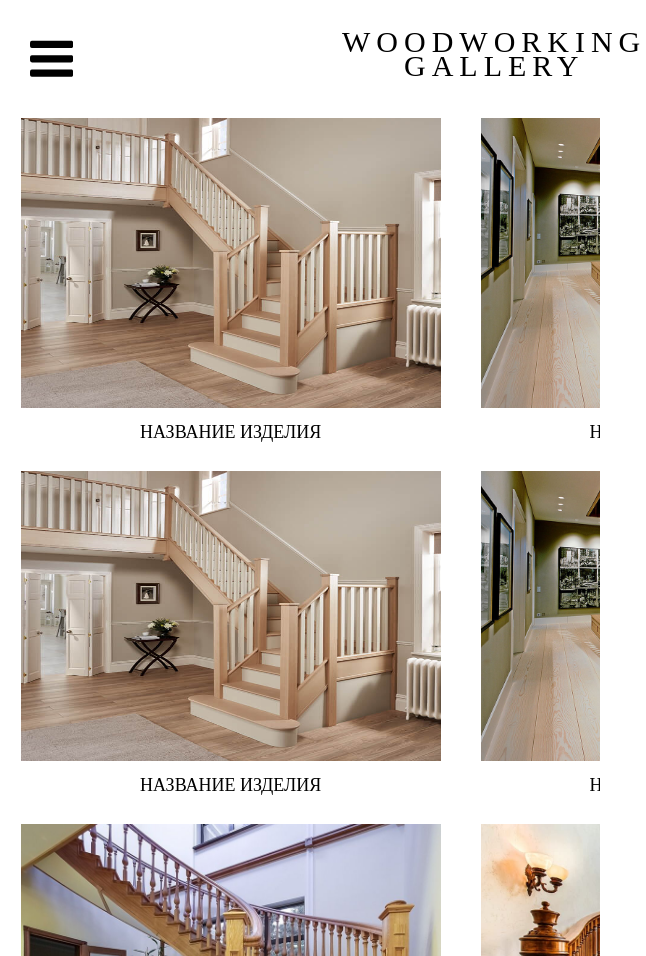
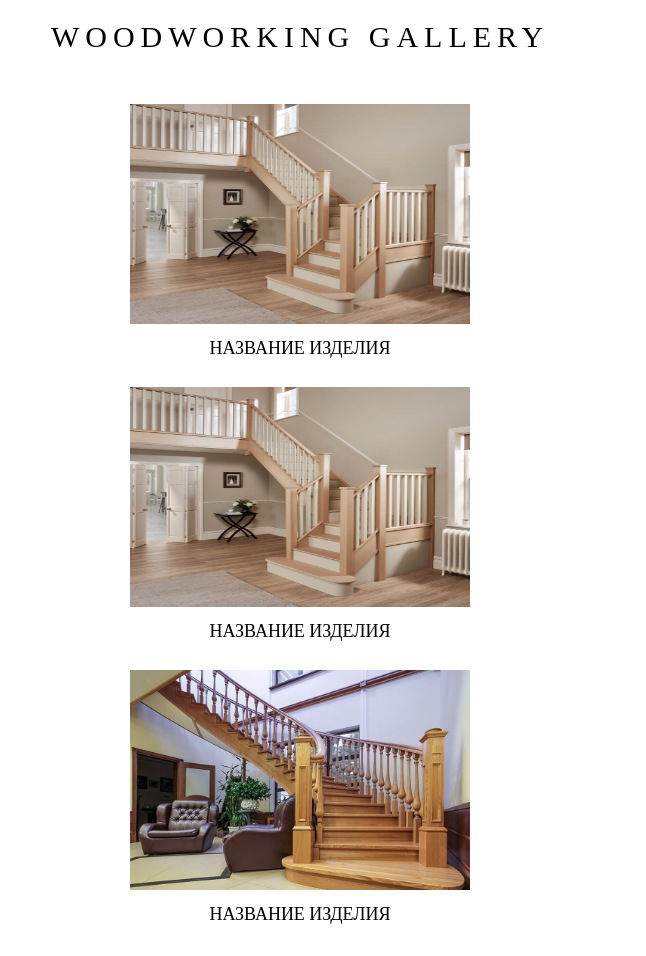
Before and after one commit to sut-v-lubvi/woodworking-portfolio, a plain HTML site: page index.html in a window 600 px wide. Shown: the top 956 px of the page, 646 px wide, since content can reach past the window. Drawn offline with Linux system fonts and the light colour scheme.

Commit message:
prescribed an adaptive

```diff
--- /dev/null
+++ b/css/pager main/style.scss
@@ -0,0 +1,170 @@
+@import "nullstyle.scss";
+
+@font-face {
+	font-family: 'Ubuntu';
+	src: url('../fonts/Ubuntu') format('truetype');
+	font-style: normal;
+	font-weight: normal;
+}
+
+.heder {
+	display: flex;
+	justify-content: space-evenly;
+	gap: 250px;
+	padding: 20px;
+}
+
+.nav__icon {
+	width: 22px;
+}
+
+.heder__title {
+	text-align: center;
+	font-family: Inconsolata;
+	font-size: 30px;
+	line-height: 24px;
+	text-transform: uppercase;
+	letter-spacing: 0.2em;
+	color: #000000;
+}
+
+.empty {
+	width: 22px;
+}
+
+.icon svg {
+	width: auto;
+	height: 120%;
+}
+
+.about {
+	min-height: 100%;
+	overflow: hidden;
+	display: flex;
+	flex-direction: column;
+}
+
+.about__body {
+	width: 900px;
+	margin: 0 auto;
+	flex: 1 1 auto;
+}
+
+.title {
+	margin: 40 0 0 0;
+}
+
+.about__gallery {
+	display: flex;
+	justify-content: center;
+	gap: 40px;
+	margin-top: 40px;
+}
+
+.column {
+	max-width: 420px;
+	display: flex;
+	flex-direction: column;
+}
+
+.column__title {
+	font-size: 18px;
+	text-align: center;
+	padding: 15 0 30 0;
+}
+
+.column__photo {
+	img {
+		width: 100%;
+		height: 290px;
+	}
+}
+
+.footer {
+	margin-top: 40px;
+	padding: 20 0 20 0;
+	background-color: #f0f0f0;
+}
+
+.foother__text {
+	font-family: 'Playfair Display';
+	font-size: 18px;
+	line-height: 24px;
+	text-align: center;
+}
+
+.foother__contacts {}
+
+@media only screen and (max-width: 600px) {
+
+	.heder__title {
+		line-height: 34px;
+	}
+
+	.about__body {
+		width: 100%;
+	}
+
+	nav {
+		display: none;
+	}
+
+	.empty {
+		display: none;
+	}
+
+	.about__gallery {
+		flex-wrap: wrap;
+		margin-top: 30px;
+	}
+
+	.column {
+		width: 340px;
+	}
+
+	.column__title {}
+
+	.column__photo img {
+		width: 100%;
+		height: 220px;
+	}
+
+}
+
+@media only screen and (min-width: 600px) and (max-width: 992px) {
+	.heder__title {
+		line-height: 34px;
+	}
+
+	.about__body {
+		width: 100%;
+	}
+
+	nav {
+		display: none;
+	}
+
+	.empty {
+		display: none;
+	}
+
+	.about__gallery {
+		flex-wrap: wrap;
+		margin-top: 30px;
+	}
+
+	.column {
+		width: 340px;
+	}
+
+	.column__title {}
+
+	.column__photo img {
+		width: 100%;
+		height: 220px;
+	}
+
+
+}
+
+@media only screen and (min-width: 992px) {}
--- /dev/null
+++ b/css/pager with one element/style.scss
@@ -0,0 +1 @@
+@import "../nullstyle.css";
--- a/css/style.scss
+++ /dev/null
@@ -1,93 +0,0 @@
-@import "nullstyle.scss";
-
-@font-face {
-	font-family: 'Ubuntu';
-	src: url('../fonts/Ubuntu') format('truetype');
-	font-style: normal;
-	font-weight: normal;
-}
-
-.heder {
-	padding: 30 0 0 0;
-	display: flex;
-	gap: 300px;
-
-}
-
-.nav__icon {
-	padding: 0 0 0 30;
-	align-items: center;
-}
-
-.icon svg {
-	width: auto;
-	height: 120%;
-}
-
-.about {
-	min-height: 100%;
-	overflow: hidden;
-	display: flex;
-	flex-direction: column;
-}
-
-.about__body {
-	width: 900px;
-	margin: 0 auto;
-	flex: 1 1 auto;
-}
-
-.heder__title {
-	text-align: center;
-	font-family: Inconsolata;
-	font-size: 30px;
-	line-height: 24px;
-	text-transform: uppercase;
-	letter-spacing: 0.2em;
-	color: #000000;
-}
-
-.title {
-	margin: 40 0 0 0;
-}
-
-.about__gallery {
-	display: flex;
-	justify-content: center;
-	gap: 40px;
-	margin-top: 40px;
-}
-
-.column {
-	max-width: 420px;
-	display: flex;
-	flex-direction: column;
-}
-
-.column__title {
-	font-size: 18px;
-	text-align: center;
-	padding: 15 0 30 0;
-}
-
-.column__photo {
-	img {
-		width: 100%;
-		height: 290px;
-	}
-}
-
-.footer {
-	margin-top: 40px;
-	padding: 20 0 20 0;
-	background-color: #f0f0f0;
-}
-
-.foother__text {
-	font-family: 'Playfair Display';
-	font-size: 18px;
-	line-height: 24px;
-	text-align: center;
-}
-
-.foother__contacts {}
--- a/index.html
+++ b/index.html
@@ -2,7 +2,7 @@
 <html lang="ru">
   <head>
     <title>woodworking portfolio</title>
-    <link rel="stylesheet" href="css/style.css" />
+    <link rel="stylesheet" href="css/pager main/style.css" />
     <meta name="viewport" content="width=device-width, initial-scale=1" />
   </head>
   <body>
@@ -18,6 +18,9 @@
 			</nav>
 			<div class="heder__title">
 				<p>woodworking gallery</p>
+			</div>
+			<div class="empty">
+
 			</div>
 		</div>
 		<div class="about">
```
Also changed, not shown: css/pager main/nullstyle.css (renamed from css/nullstyle.css), css/pager main/nullstyle.scss (renamed from css/nullstyle.scss), css/pager main/style.css, css/pager with one element/style.css (added), 5 other files.
